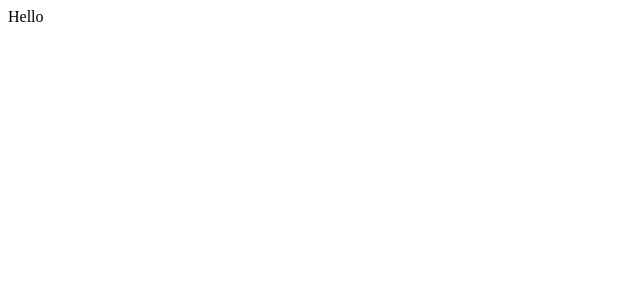
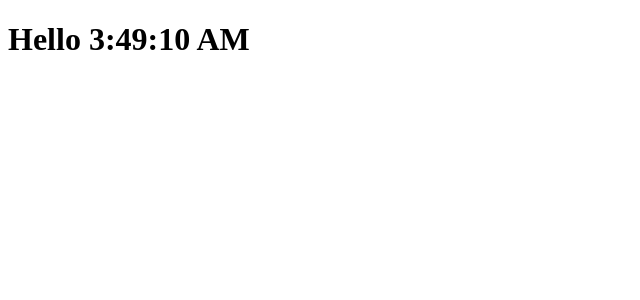
Before and after one commit to EhfazAdnan/react_lws_001, a React (Create React App) app: page / in a window 1280 px wide. Shown: the top 300 px of the page, without its empty margins (0-640 px from the left). Built offline with nearby package versions, Linux system fonts and the light colour scheme.

Commit message:
6 React Components and Props Core Concept

```diff
--- a/src/index.js
+++ b/src/index.js
@@ -1,13 +1,28 @@
+/* eslint-disable react/destructuring-assignment */
 import React from 'react';
 import ReactDOM from 'react-dom';
-import App from './App';
-import reportWebVitals from './reportWebVitals';
 
-ReactDOM.render(
-    <React.StrictMode>
-        <App />
-    </React.StrictMode>,
-    document.getElementById('root')
-);
+// functional component
+// function Clock({ locale }) {
+//     return (
+//         <h1 className="heading">
+//             <span className="text">Hello {new Date().toLocaleTimeString(locale)}</span>
+//         </h1>
+//     );
+// }
 
-reportWebVitals();
+// class components
+// eslint-disable-next-line react/prefer-stateless-function
+class Clock extends React.Component {
+    render() {
+        return (
+            <h1 className="heading">
+                <span className="text">
+                    Hello {new Date().toLocaleTimeString(this.props.locale)}
+                </span>
+            </h1>
+        );
+    }
+}
+
+ReactDOM.render(<Clock locale="en-US" />, document.getElementById('root'));
```
